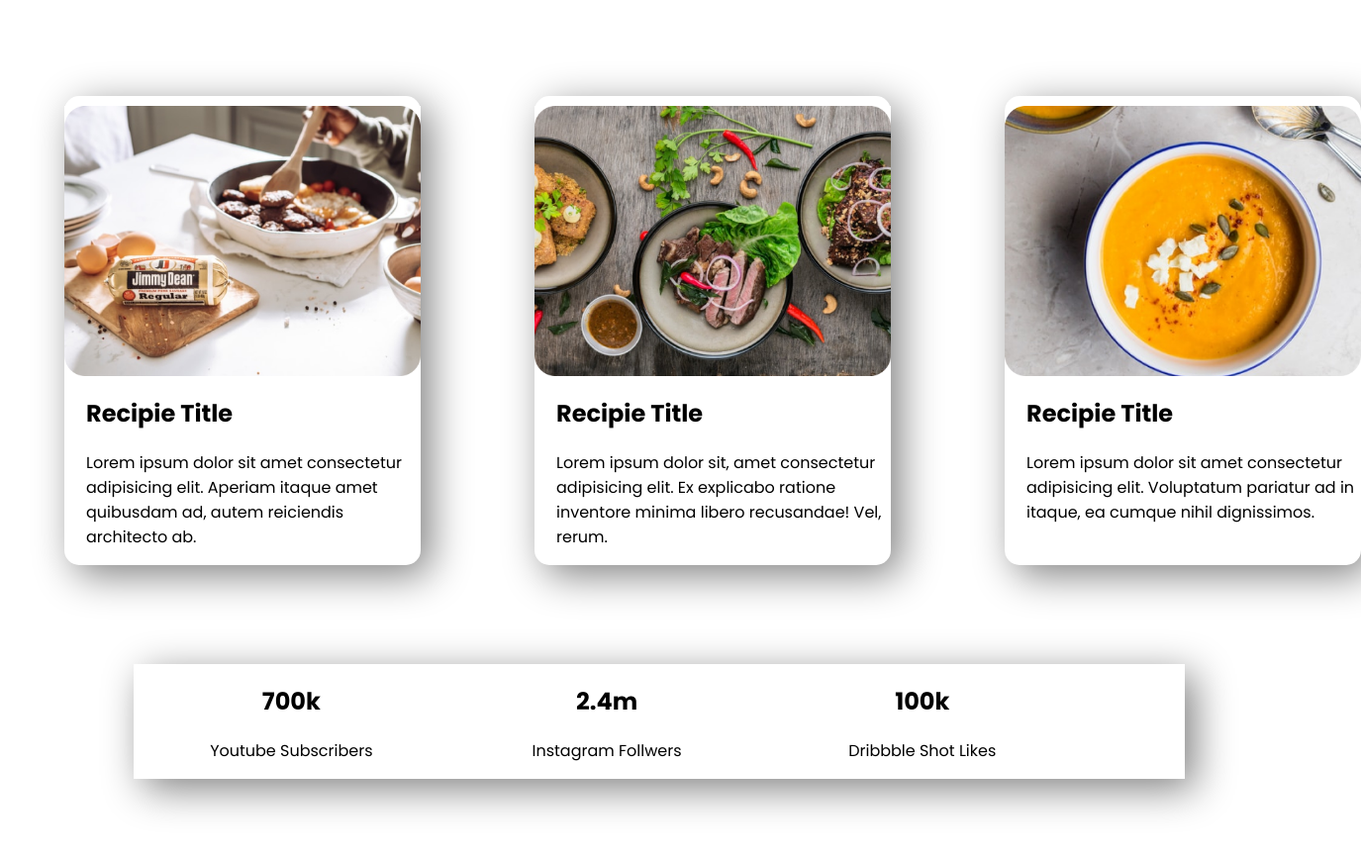
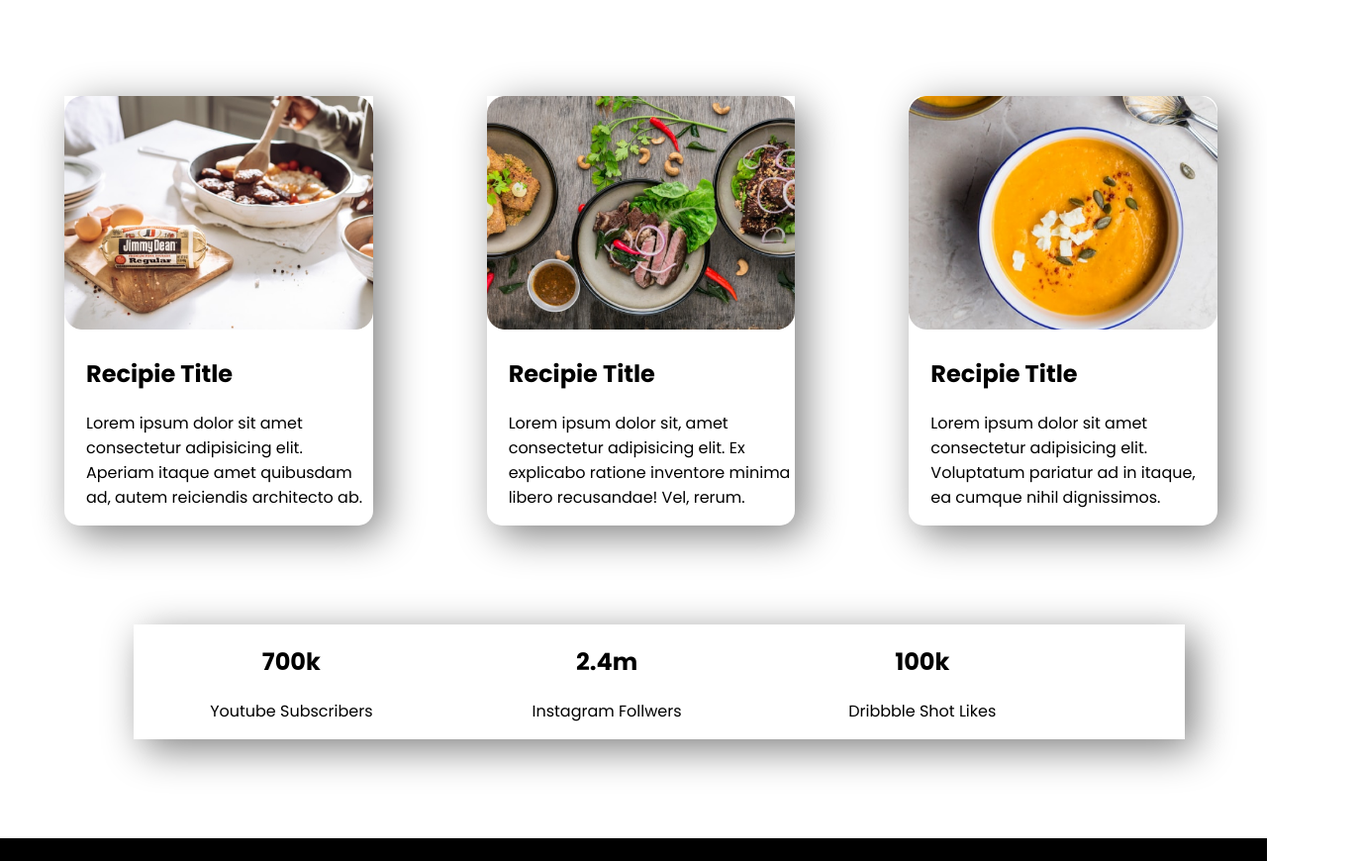
Before and after one commit to imTheRakib/food-finds, a plain HTML site: page index.html in a window 1280 px wide. Shown: the part 1490-2360 px from the top of the page at 99% size, 1375 px wide, since content can reach past the window. Drawn offline with Linux system fonts and the light colour scheme.

Commit message:
reciepe section updated

```diff
--- a/css/style.css
+++ b/css/style.css
@@ -90,10 +90,8 @@ h1{
     border-radius: 15px;
 }
 .Recipie-Title img{
-    width: 360px;
-    margin: auto;
-    display: block;
-    margin-top: 10px;
+    width: 100%;
+
 }
 .Recipie-Title h2{
     margin-left: 22px;
```
